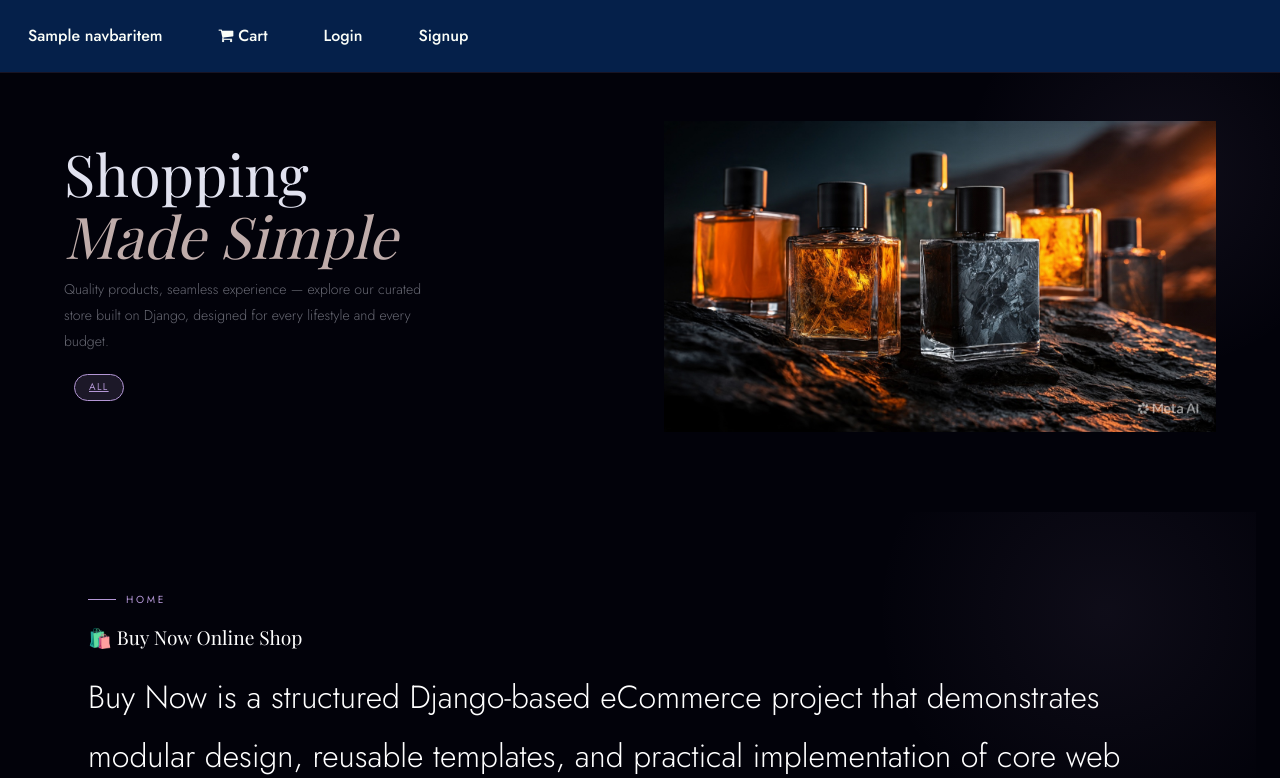
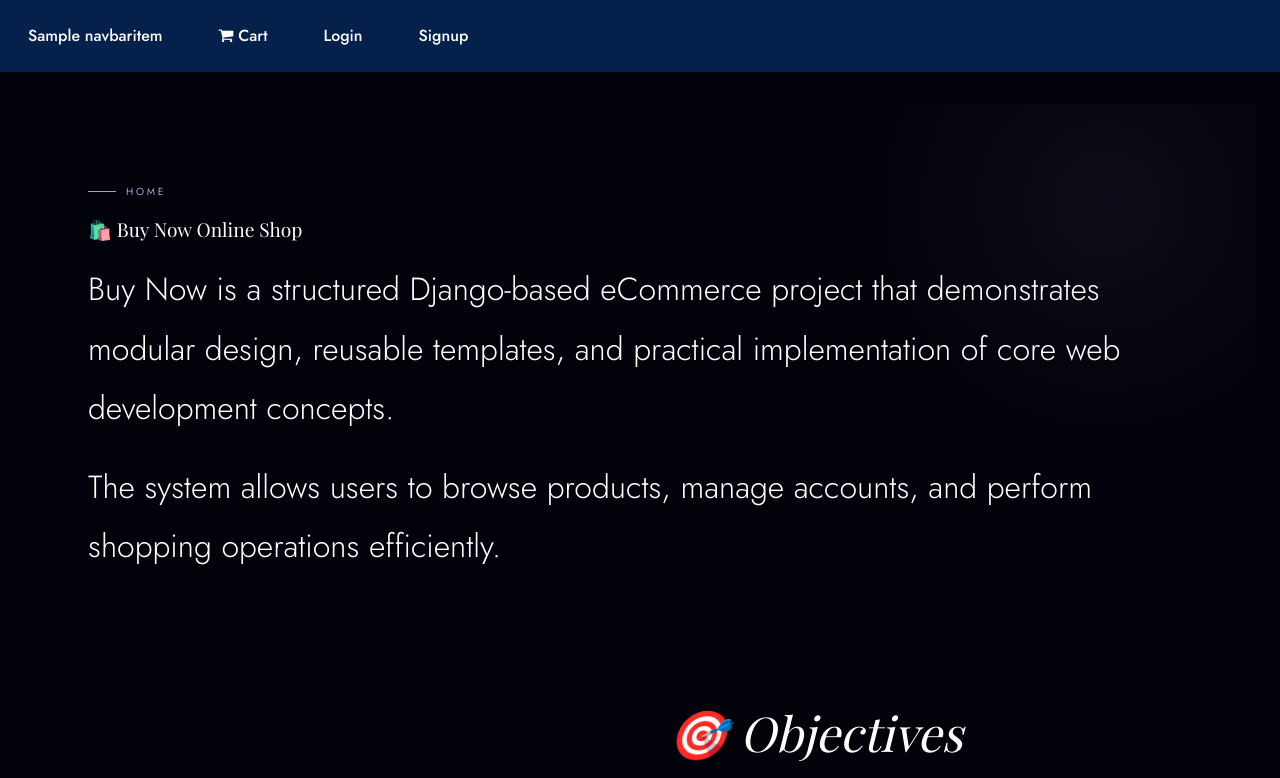
Before and after one commit to zainammar/webeasy, a Django app: page / in a window 1280 px wide. Shown: the top 778 px of the page. Run offline with Django 5.2, Linux system fonts and the light colour scheme; data comes from the database, SQL or seed files in the repository; tables that the repository leaves empty hold one stand-in row (values such as "Sample post"); some web fonts are replaced.

Commit message:
Final Changes Theme

```diff
--- a/static/css/base.css
+++ b/static/css/base.css
@@ -14,7 +14,9 @@
     flex-direction: column;
     min-height: 100vh;
   }
-
+  a, a:visited, a:hover, a:active {
+    text-decoration: none;
+}
   font{
     text-decoration: none;
   }
--- a/themeOne/templates/themeOne/base.html
+++ b/themeOne/templates/themeOne/base.html
@@ -726,30 +726,8 @@
 <body>
 
 <!-- ═══ HERO HEADER — row-2 ═══ -->
-<div class="content-grid row-2 footer-newsletter bg-black">
-  <div class="grid-item-1 nl-copy">
-    <h1 class="hero-heading">
-      Shopping<br>
-      <em>Made Simple</em>
-  </h1>
-  <p class="hero-desc">
-    Quality products, seamless experience — explore our curated store built on Django,
-    designed for every lifestyle and every budget.
-</p>
 
-<div class="pill-row">
-    <a href="{% url 'shop:product_list' %}" class="pill active">All</a>
-    {% for cat in categories %}
-        <a href="{% url 'shop:product_list_by_category' cat.slug %}" class="pill">{{ cat.name }}</a>
-    {% endfor %}
-</div>
-  </div>
-  <div class="grid-item-1" style="display:flex;align-items:center;">
-      <div style="width:100%">
-          <div class="slide"><img src="{% static 'shop/images/perfume.jpg' %}" alt="Slide 3 - Trending products"></div>
-      </div>
-  </div>
-</div>
+
 <!-- ========== MAIN CONTENT BLOCK ========== -->
 <main class="main-content">
     {% block content %}
```
Also changed, not shown: shop/templates/shop/checkout.html (+35 -23 lines).
